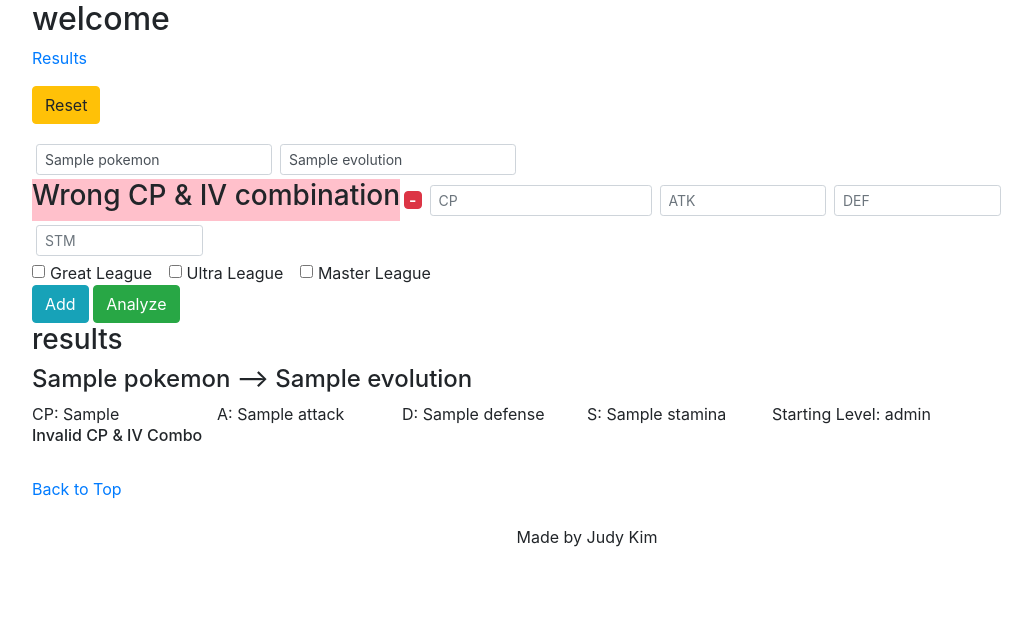
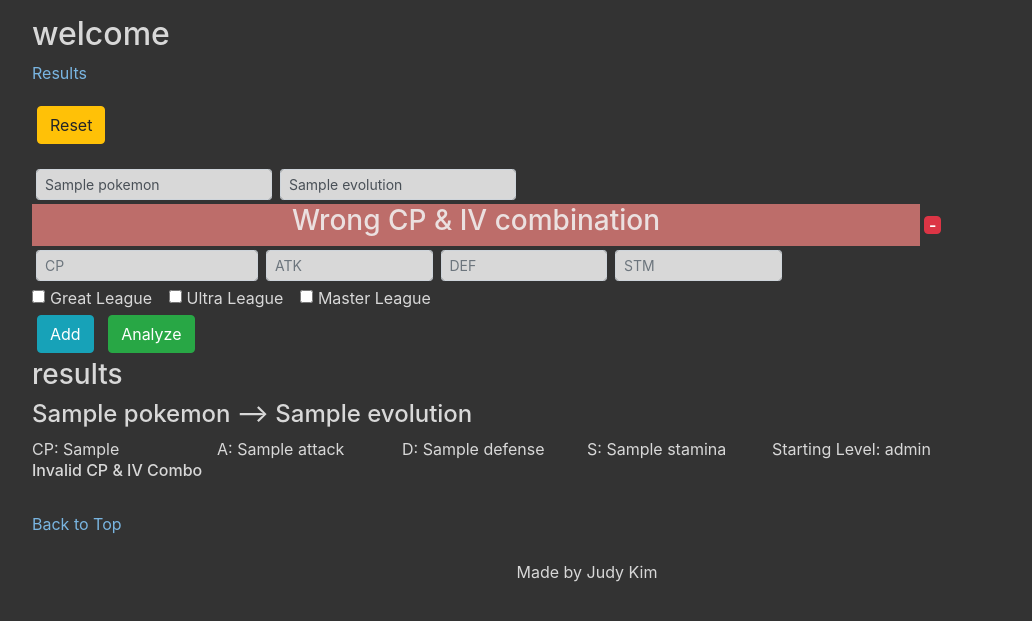
Before and after one commit to kimjudyh/pogo_pvp_fullstack, a Django app: template pvp_app/templates/home.html in a window 1280 px wide. Shown: the top 621 px of the page, without its empty margins (53-1085 px from the left). Run offline with Django 3.2, Linux system fonts and the light colour scheme; the template is opened without the code that fills it: most values are stand-ins (such as "Sample title", 1, 10 or a date in 2020); some libraries are stand-ins or nearby versions.

Commit message:
added dark theme styling

```diff
--- a/pvp_app/static/styles.css
+++ b/pvp_app/static/styles.css
@@ -1,14 +1,44 @@
+
+/*====== DARK THEME ======*/
+.dark-theme {
+  background-color: #272727F0; /* opacity of F0 */
+  color: #F1F1F1DE!important; /* opacity of 87 */
+  padding: 15px;
+  border-radius: 4px;
+}
+
+.dark-theme a {
+  color: #84C9FBDE; /* opacity of 87% */
+}
+
+.dark-theme .card {
+  background-color: #333333;
+  text-align: center;
+}
+
+.dark-theme .form-control {
+  background-color: #F1F1F1DE;
+}
+
+.dark-theme .form-control:focus {
+  background-color: #F1F1F1DE;
+}
+
+/* ======= ERROR MESSAGES ======== */
 .invalid {
-  background: pink;
+  background: pink!important;
 }
 
 .invalidCombo {
-  background: pink;
+  background-color: #FF8A85AD;
+  width: 80%;
+  text-align: center;
 }
 
-.border {
-  border: 1px solid black!important;
+.invalidCombo h5 {
+  margin: 4px 0 2px 0;
 }
+
 
 .delete {
   padding: 0px 4px;
@@ -21,15 +51,28 @@ input {
   margin: 4px;
 }
 
+button {
+  margin: 5px;
+}
+
 .w-20 {
   width: 20%!important;
-}
-
-.table {
-  font-size: .8rem;
-  text-align: center;
 }
 
 .w-15 {
   width: 15%!important;
 }
+
+.table {
+  font-size: .85rem;
+  text-align: center;
+}
+
+.table-dark {
+  background-color: #272727d0; /* opacity of F0 */
+  color: #F1F1F1DE; /* opacity of 87 */
+}
+
+.goodRank {
+  background-color: green;
+}
--- a/pvp_app/templates/base.html
+++ b/pvp_app/templates/base.html
@@ -18,7 +18,7 @@
 
 </head>
 
-<body>
+<body class="dark-theme">
 
   <!--Display messages from built-in Django message module-->
   {% if messages %}
```
